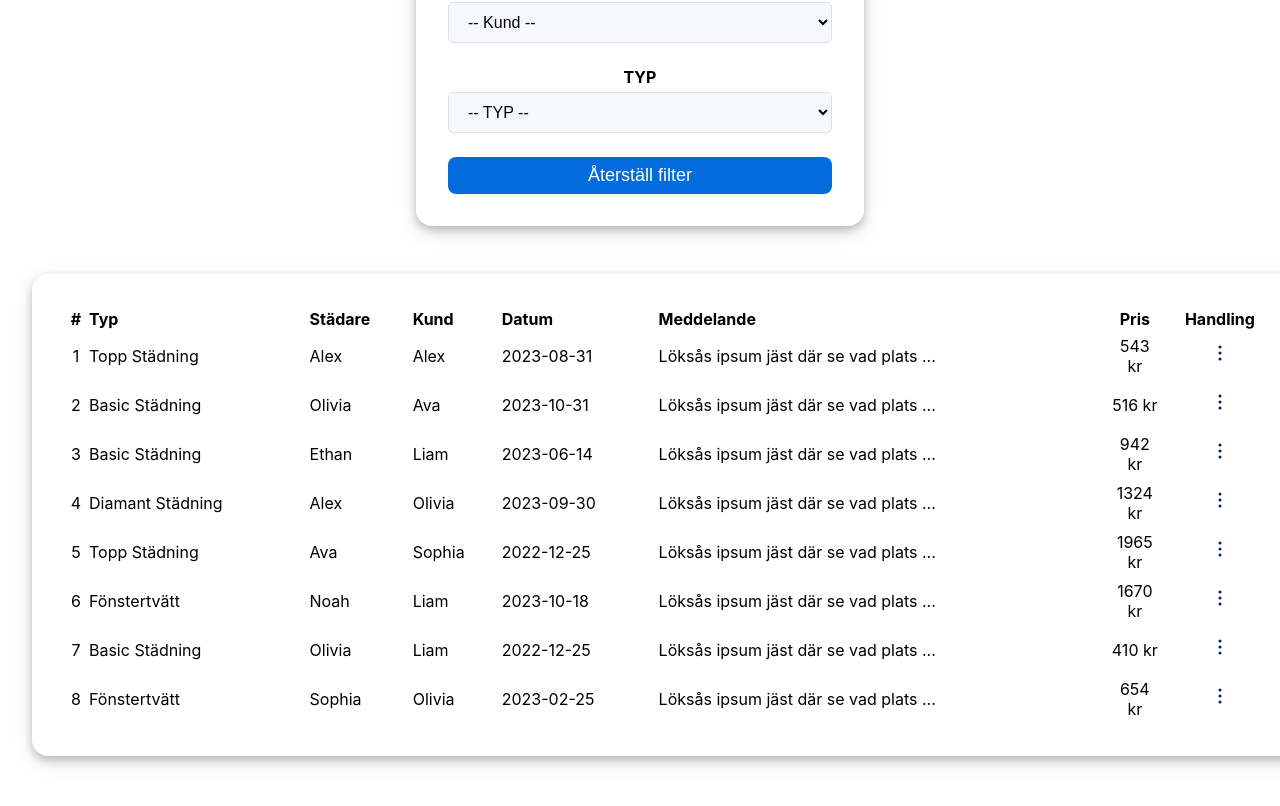
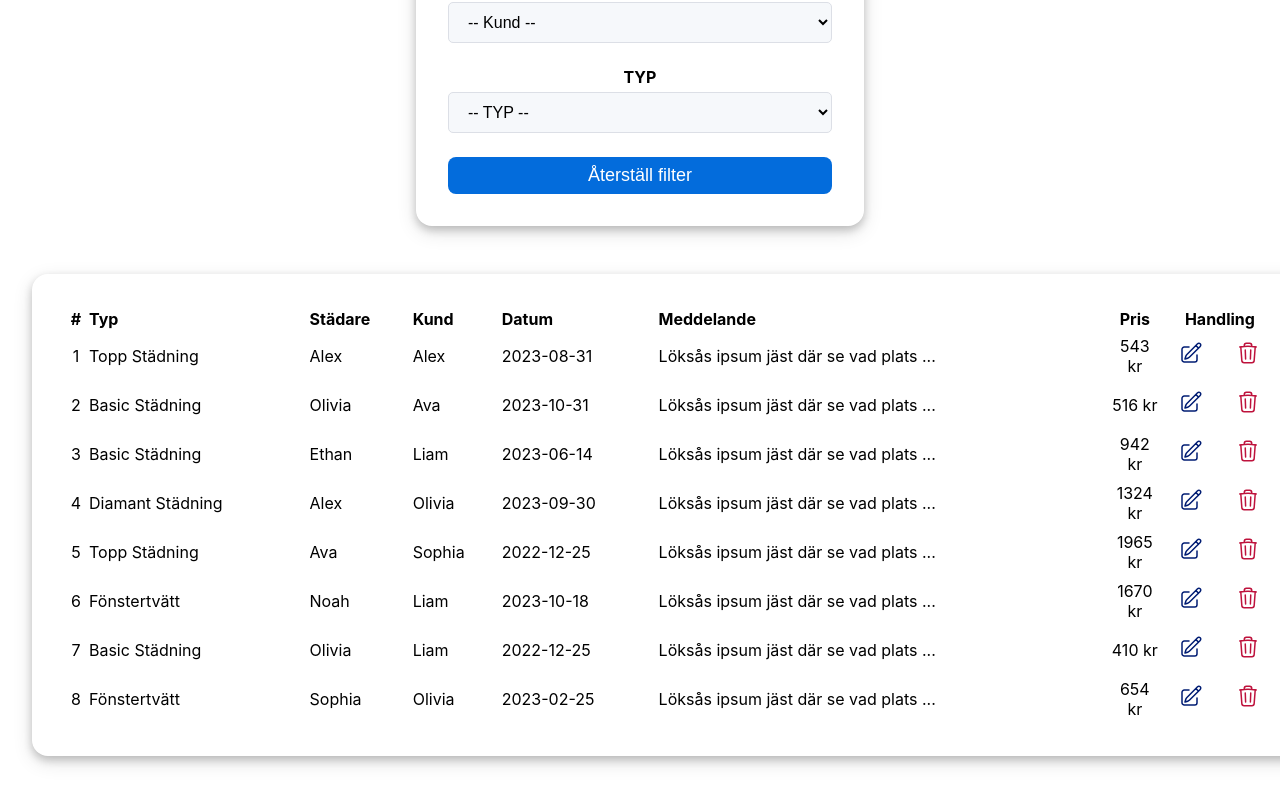
Before and after one commit to SevRostomyan/bookitfrontend, a React (Create React App) app: page /booking-admin-panel in a window 1280 px wide. Shown: the part 705-1511 px from the top of the page. Built offline with nearby package versions, Linux system fonts and the light colour scheme.

Commit message:
Jag har emplementerat funktioner för att ta bort bokningar.

```diff
--- a/src/Components/Admin/BookingAdminPanel.jsx
+++ b/src/Components/Admin/BookingAdminPanel.jsx
@@ -16,8 +16,39 @@ class BookingAdminPanel extends Component {
                 customerFilter: '',
                 typeFilter: '',
             },
+            selectedItemToDelete: null,
+            showDeleteConfirmation: false,
         };
     }
+
+    // Function to handle delete button click
+    handleDeleteClick = (item) => {
+        this.setState({
+            selectedItemToDelete: item,
+            showDeleteConfirmation: true,
+        });
+    };
+
+    // Function to handle confirm delete action
+    handleConfirmDelete = () => {
+        // Perform the delete action (e.g., call an API)
+        // ...
+
+        // After successful deletion, close the confirmation dialog
+        this.setState({
+            selectedItemToDelete: null,
+            showDeleteConfirmation: false,
+        });
+    };
+
+    // Function to handle cancel delete action
+    handleCancelDelete = () => {
+        // Cancel the delete action
+        this.setState({
+            selectedItemToDelete: null,
+            showDeleteConfirmation: false,
+        });
+    };
 
     resetFilters = () => {
         this.setState({
@@ -185,10 +216,18 @@ class BookingAdminPanel extends Component {
                                     <td className="text-left">{item.date}</td>
                                     <td className="text-left">{item.message}</td>
                                     <td className="text-center w-12">{item.price} kr</td>
-                                    <td>
-                                        <button className="button button-link">
+                                    <td className="flex">
+                                        {/* Edit btn */}
+                                        <button className="button button-link px-0">
                                             <svg xmlns="http://www.w3.org/2000/svg" fill="none" viewBox="0 0 24 24" strokeWidth="1.5" stroke="currentColor" className="w-6 h-6">
-                                                <path strokeLinecap="round" strokeLinejoin="round" d="M12 6.75a.75.75 0 110-1.5.75.75 0 010 1.5zM12 12.75a.75.75 0 110-1.5.75.75 0 010 1.5zM12 18.75a.75.75 0 110-1.5.75.75 0 010 1.5z" />
+                                                <path strokeLinecap="round" strokeLinejoin="round" d="M16.862 4.487l1.687-1.688a1.875 1.875 0 112.652 2.652L10.582 16.07a4.5 4.5 0 01-1.897 1.13L6 18l.8-2.685a4.5 4.5 0 011.13-1.897l8.932-8.931zm0 0L19.5 7.125M18 14v4.75A2.25 2.25 0 0115.75 21H5.25A2.25 2.25 0 013 18.75V8.25A2.25 2.25 0 015.25 6H10" />
+                                            </svg>
+                                        </button>
+                                        {/* Delete btn */}
+                                        <button className="button button-link button-link-danger px-0"
+                                                onClick={() => this.handleDeleteClick(item)}>
+                                            <svg xmlns="http://www.w3.org/2000/svg" fill="none" viewBox="0 0 24 24" strokeWidth="1.5" stroke="currentColor" className="w-6 h-6">
+                                                <path strokeLinecap="round" strokeLinejoin="round" d="M14.74 9l-.346 9m-4.788 0L9.26 9m9.968-3.21c.342.052.682.107 1.022.166m-1.022-.165L18.16 19.673a2.25 2.25 0 01-2.244 2.077H8.084a2.25 2.25 0 01-2.244-2.077L4.772 5.79m14.456 0a48.108 48.108 0 00-3.478-.397m-12 .562c.34-.059.68-.114 1.022-.165m0 0a48.11 48.11 0 013.478-.397m7.5 0v-.916c0-1.18-.91-2.164-2.09-2.201a51.964 51.964 0 00-3.32 0c-1.18.037-2.09 1.022-2.09 2.201v.916m7.5 0a48.667 48.667 0 00-7.5 0" />
                                             </svg>
                                         </button>
                                     </td>
@@ -197,6 +236,17 @@ class BookingAdminPanel extends Component {
                             </tbody>
                         </table>
                     </div>
+
+                    {/* Delete confirmation dialog */}
+                    {this.state.showDeleteConfirmation && (
+                        <div className="modal">
+                            <div className="modal-content">
+                                <p>Är du säker?</p>
+                                <button className="button-danger mt-6" onClick={this.handleConfirmDelete}>Ja</button>
+                                <button className="button-secondary mt-4" onClick={this.handleCancelDelete}>Nej</button>
+                            </div>
+                        </div>
+                    )}
                 </div>
             </div>
         );
--- a/src/index.css
+++ b/src/index.css
@@ -189,6 +189,18 @@ main {
   color: #ffffff;
 }
 
+.button-danger {
+  color: #ffffff;
+  background-color: #be123c;
+  border-radius: 0.5rem;
+  -webkit-transition: 0.5s;
+  transition: 0.5s;
+}
+
+.button-danger:hover {
+  background-color: #730621;
+}
+
 .button-link {
   color: #001C73;
   background-color: transparent;
@@ -200,6 +212,15 @@ main {
 
 .button-link:hover {
   color: #007bff;
+  background-color: transparent;
+}
+
+.button-link-danger {
+  color: #be123c !important;
+}
+
+.button-link-danger:hover {
+  color: #730621 !important;
   background-color: transparent;
 }
 
@@ -307,6 +328,10 @@ main {
 
 /* Padding */
 
+.p-0 {
+  padding: 0 !important;
+}
+
 .p-4 {
   padding: 1rem;
 }
@@ -329,6 +354,11 @@ main {
 
 .pb-12 {
   padding-bottom: 3rem;
+}
+
+.px-0 {
+  padding-left: 0 !important;
+  padding-right: 0 !important;
 }
 
 .px-4 {
@@ -441,6 +471,28 @@ main {
   left: 0;
 }
 
+/* Modal */
+
+.modal {
+  position: fixed;
+  top: 0;
+  left: 0;
+  width: 100%;
+  height: 100%;
+  background: rgba(0, 0, 0, 0.5);
+  display: flex;
+  justify-content: center;
+  align-items: center;
+}
+
+.modal-content {
+  background: #fff;
+  padding: 20px;
+  border-radius: 8px;
+  text-align: center;
+}
+
+
 /* Colors */
 
 .bg-black\/25 {
```
